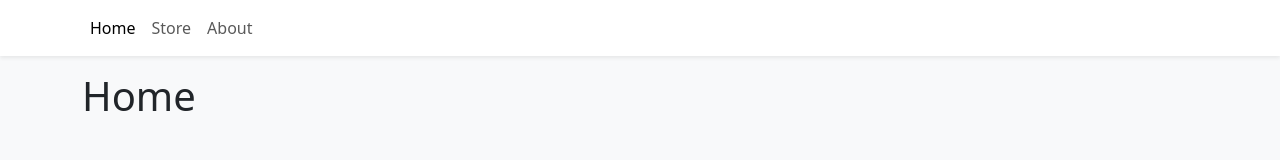
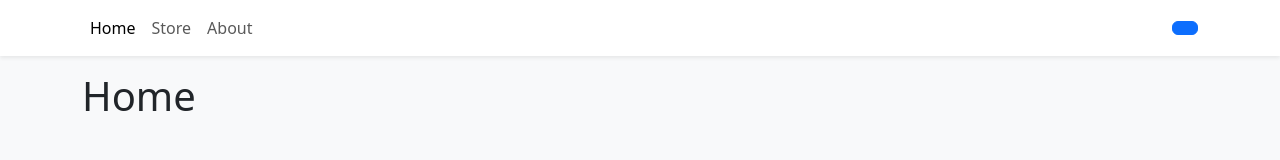
Before and after one commit to Chrstphr9/Shopping-Cart-App, a React (Vite) app: page / in a window 1280 px wide. Shown: the top 160 px of the page. Built offline with nearby package versions, Linux system fonts and the light colour scheme.

Commit message:
progress

```diff
--- a/src/components/Navbar.tsx
+++ b/src/components/Navbar.tsx
@@ -1,4 +1,4 @@
-import { Container, Nav, Navbar  as NavbarBs} from 'react-bootstrap'
+import { Button, Container, Nav, Navbar  as NavbarBs} from 'react-bootstrap'
 import {NavLink} from 'react-router-dom'
 
 const Navbar = () => {
@@ -7,7 +7,7 @@ const Navbar = () => {
     className='bg-white shadow-sm mb-3'
     >
         <Container>
-            <Nav>
+            <Nav className='me-auto'>
                 <Nav.Link to="/" as={NavLink}>
                     Home
                 </Nav.Link>
@@ -18,6 +18,9 @@ const Navbar = () => {
                     About
                 </Nav.Link>
             </Nav>
+            <Button>
+
+            </Button>
         </Container>
     </NavbarBs>
   )
```
